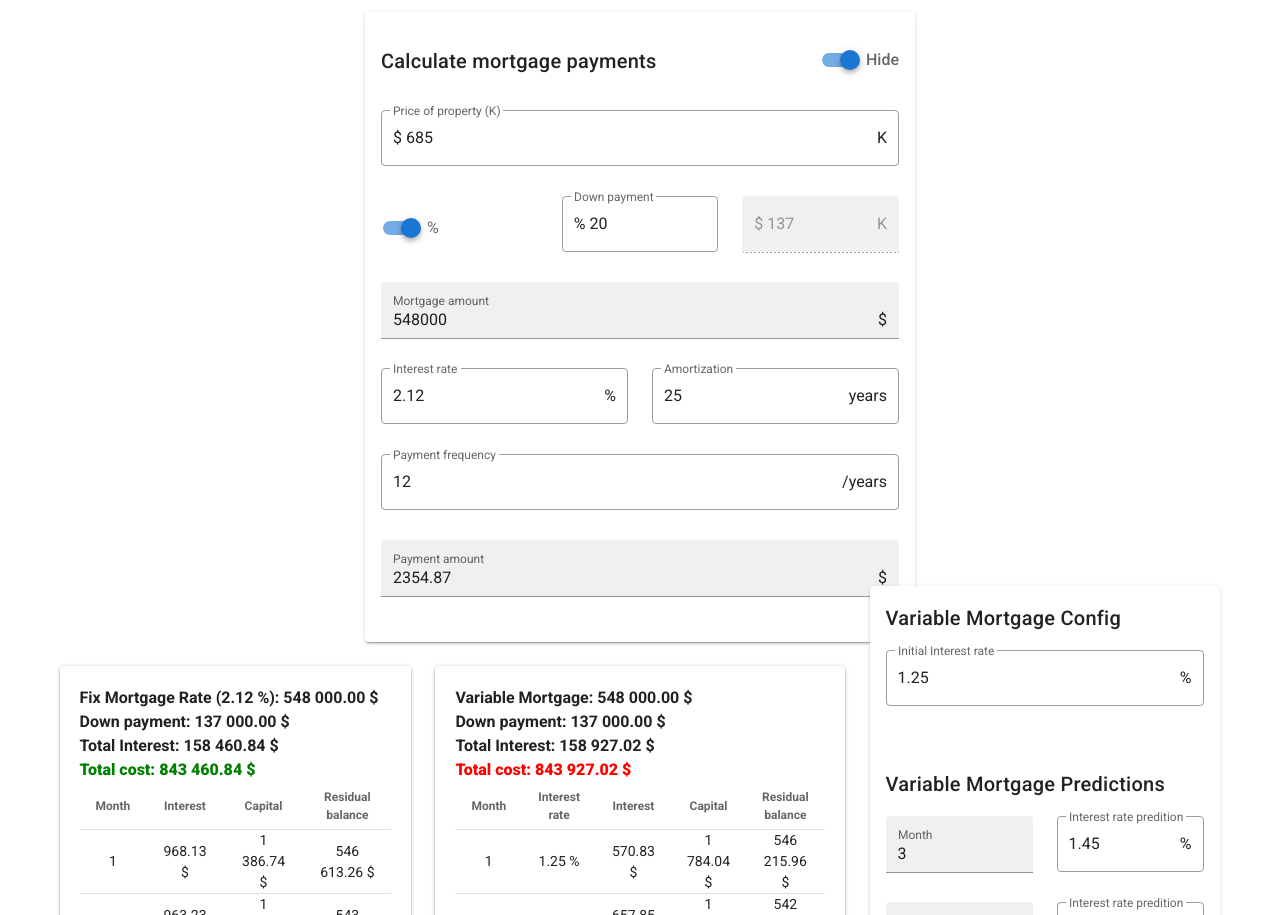
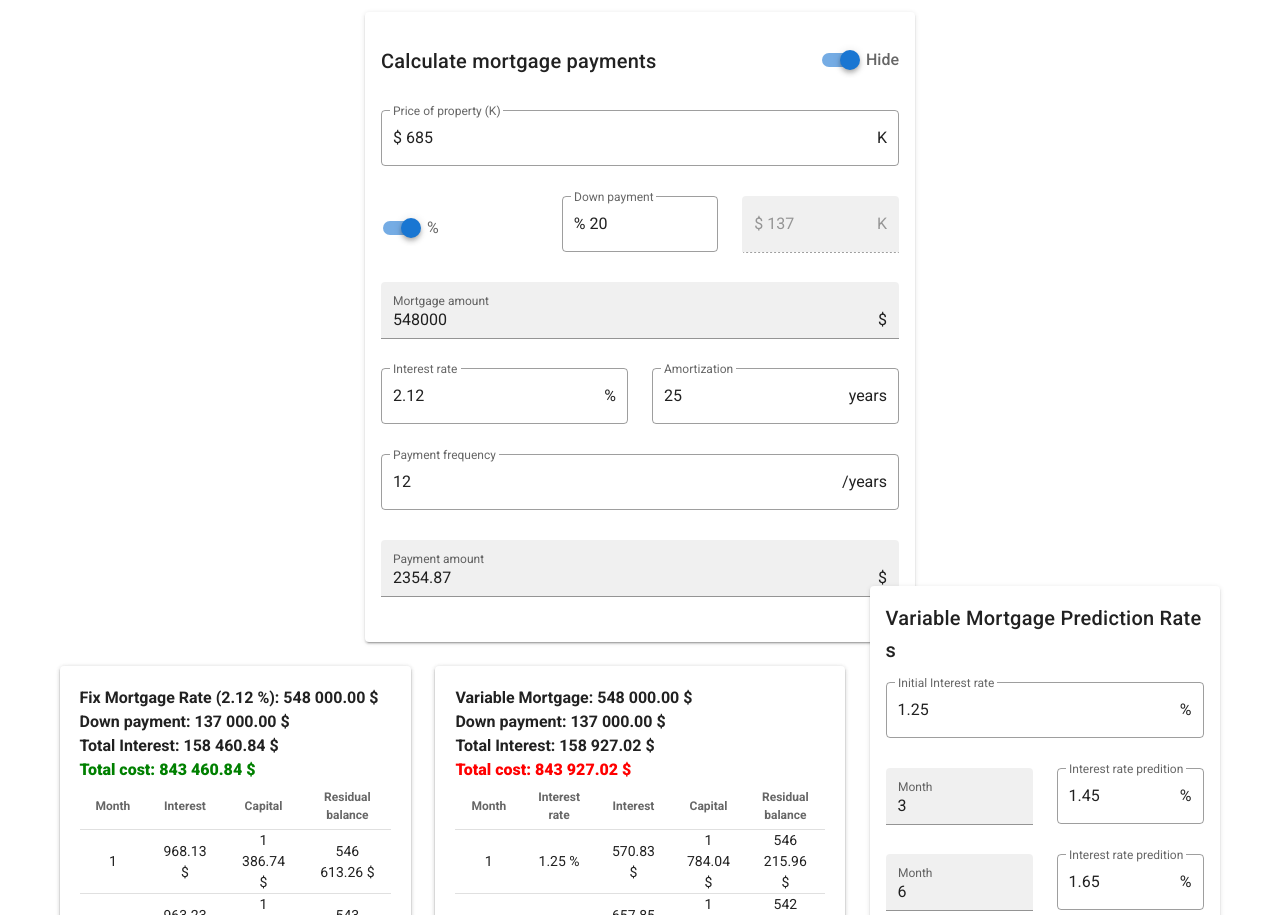
Before and after one commit to ThomasMorrierBompoint/mortgage-calculator, a plain HTML site: page index.html in a window 1280 px wide. Shown: the top 915 px of the page. Drawn offline with nearby package versions, Linux system fonts and the light colour scheme.

Commit message:
Update index.html

```diff
--- a/index.html
+++ b/index.html
@@ -220,10 +220,12 @@
                     <v-col>
                         <v-card class="mx-auto" max-width="350" style="margin-top: -80px">
                             <v-card-title>
-                                Variable Mortgage Config
+                                Variable Mortgage Prediction Rates
                             </v-card-title>
 
                             <v-card-text>
+                                <v-row>
+                                    <v-col>
                                         <v-text-field
                                                 v-model="paymentConfig.estimatedVariableMortgageRateInit"
                                                 type="number"
@@ -231,13 +233,8 @@
                                                 suffix="%"
                                                 outlined>
                                         </v-text-field>
-                            </v-card-text>
-
-                            <v-card-title>
-                                Variable Mortgage Predictions
-                            </v-card-title>
-
-                            <v-card-text>
+                                    </v-col>
+                                </v-row>
                                 <v-row v-for="(item, key) of paymentConfig.estimatedVariableMortgageRate"
                                        class="ma-0 pa-0">
                                     <v-col class="ma-0 pa-0">
```
Lines whose indentation alone changed are shown as unchanged.
